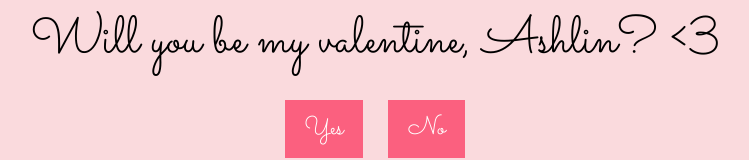
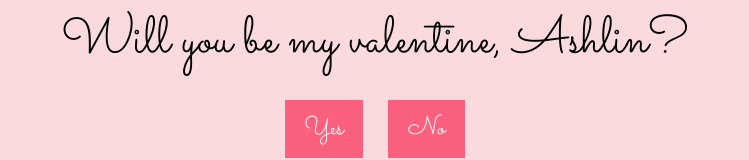
Before and after one commit to gxlxctus/Valentine-s-Day-, a plain HTML site: page index.html in a window 1280 px wide. Shown: the part 471-631 px from the top of the page, without its empty margins (265-1014 px from the left). Drawn offline with Linux system fonts and the light colour scheme.

Commit message:
Update index.html

```diff
--- a/index.html
+++ b/index.html
@@ -11,7 +11,7 @@
     <div id="container">
         <div id="image-container"></div> <!-- Container for displaying images -->
         <div id="text-container">
-            <div id="question">Will you be my valentine, Ashlin? <3</div> <!-- Question -->
+            <div id="question">Will you be my valentine, Ashlin?</div> <!-- Question -->
             <div id="options">
                 <button id="yes-button" onclick="selectOption('yes')">Yes</button> <!-- Yes button -->
                 <button id="no-button" onclick="selectOption('no')">No</button> <!-- No button -->
```
